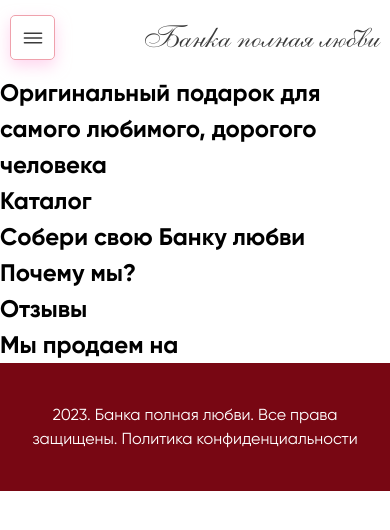
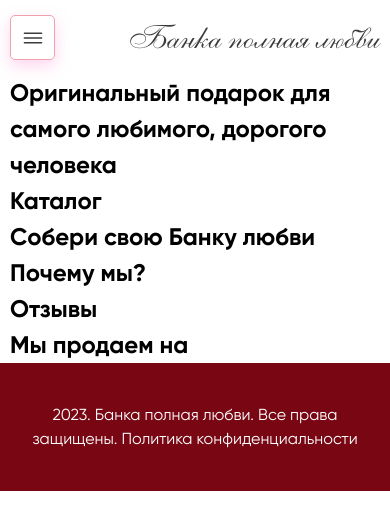
Before and after one commit to Artematrr/Jar-full-of-Love, a React (Vite) app: page / in a window 390 px wide. Shown: the top 530 px of the page. Built offline with nearby package versions, Linux system fonts and the light colour scheme.

Commit message:
update styles.css, styles.css.map and styles.scss

```diff
--- a/src/styles/styles.css
+++ b/src/styles/styles.css
@@ -339,6 +339,13 @@ a:hover {
   color: var(--c-primary-700, #780713);
 }
 
+.container {
+  max-width: 1410px;
+  width: 100%;
+  margin: 0 auto;
+  padding: 0 10px;
+}
+
 .header {
   position: relative;
   display: flex;
@@ -391,7 +398,7 @@ a:hover {
 .header__logo-title {
   color: var(--c-gray-700, #3b3b3b);
   font-family: "Allegretto Script One", serif;
-  font-size: clamp(32px, 4vw, 48px);
+  font-size: clamp(34px, 4vw, 48px);
   font-style: italic;
   font-weight: 400;
   line-height: 30px;
@@ -474,11 +481,6 @@ a:hover {
     gap: 10px;
   }
 }
-@media screen and (min-width: 769px) {
-  .header__mobile {
-    display: none !important;
-  }
-}
 @media screen and (max-width: 768px) {
   .header__burger {
     display: flex;
@@ -539,6 +541,11 @@ a:hover {
   align-items: flex-start;
 }
 
+@media screen and (min-width: 769px) {
+  .header__mobile {
+    display: none !important;
+  }
+}
 .footer {
   color: var(--c-white, #fff);
   background: var(--c-primary-700, #780713);
--- a/src/styles/styles.scss
+++ b/src/styles/styles.scss
@@ -39,6 +39,14 @@ a {
 	&:hover {
 		color: var(--c-primary-700, #780713);
 	}
+}
+
+.container {
+	max-width: 1410px;
+	width: 100%;
+	margin: 0 auto;
+	padding: 0 10px;
+
 }
 
 // Header
@@ -100,7 +108,7 @@ a {
 		&-title {
 			color: var(--c-gray-700, #3b3b3b);
 			font-family: 'Allegretto Script One', serif;
-			font-size: clamp(32px, 4vw, 48px);
+			font-size: clamp(34px, 4vw, 48px);
 			font-style: italic;
 			font-weight: 400;
 			line-height: 30px;
@@ -198,12 +206,6 @@ a {
 	}
 }
 
-@media screen and (min-width: 769px) {
-	.header__mobile {
-		display: none !important;
-	}
-}
-
 @media screen and (max-width: 768px) {
 	.header__burger {
 		display: flex;
@@ -227,6 +229,8 @@ a {
 		display: none;
 	}
 }
+
+// Header mobile
 
 .header:has(.header__burger-checkbox:checked) .header__mobile {
 	display: flex;
@@ -272,6 +276,12 @@ a {
 	}
 }
 
+@media screen and (min-width: 769px) {
+	.header__mobile {
+		display: none !important;
+	}
+}
+
 // Footer
 
 .footer {
```
Also changed, not shown: 1 other file (tests, documents, lock files or other folders).
